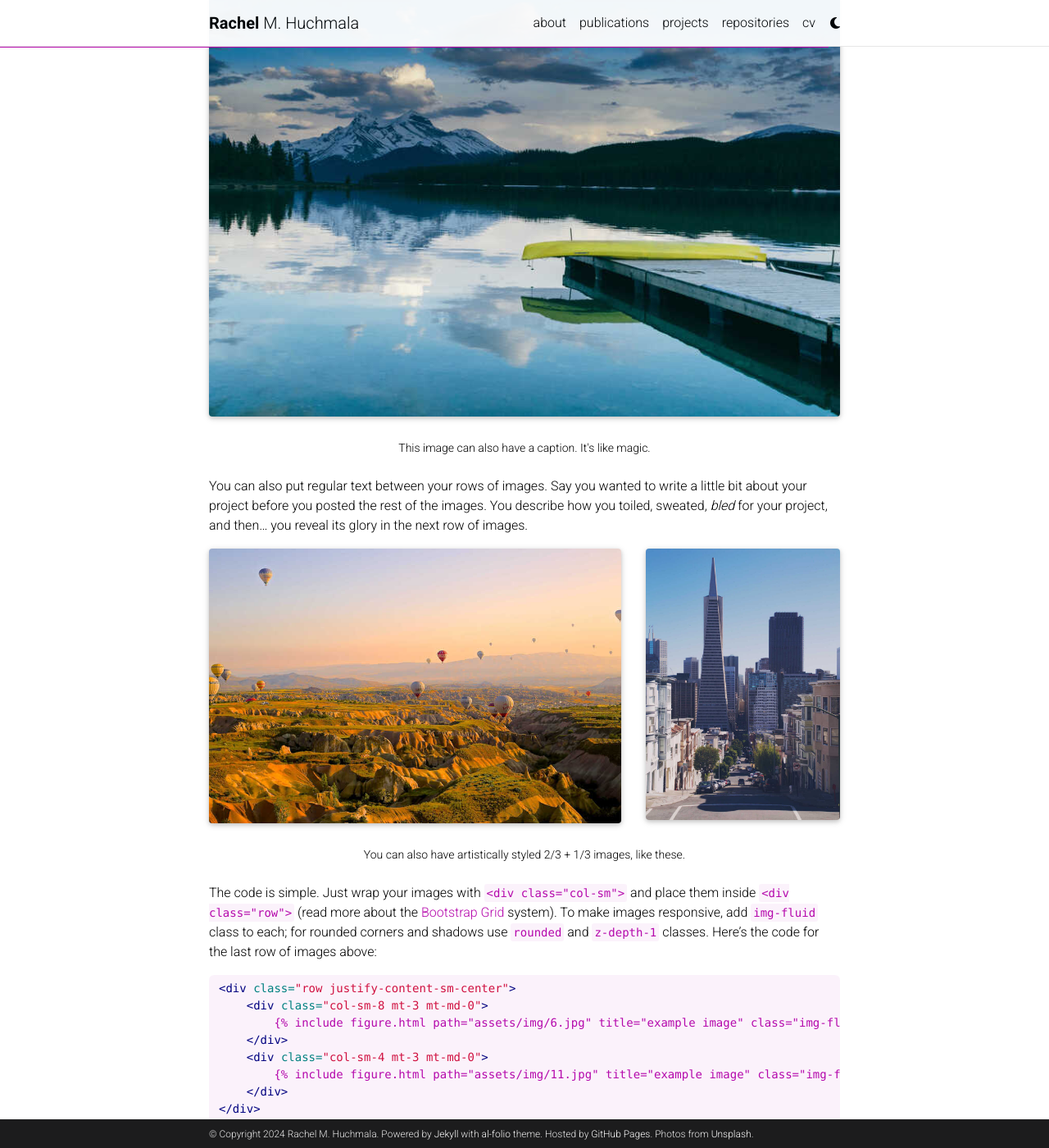
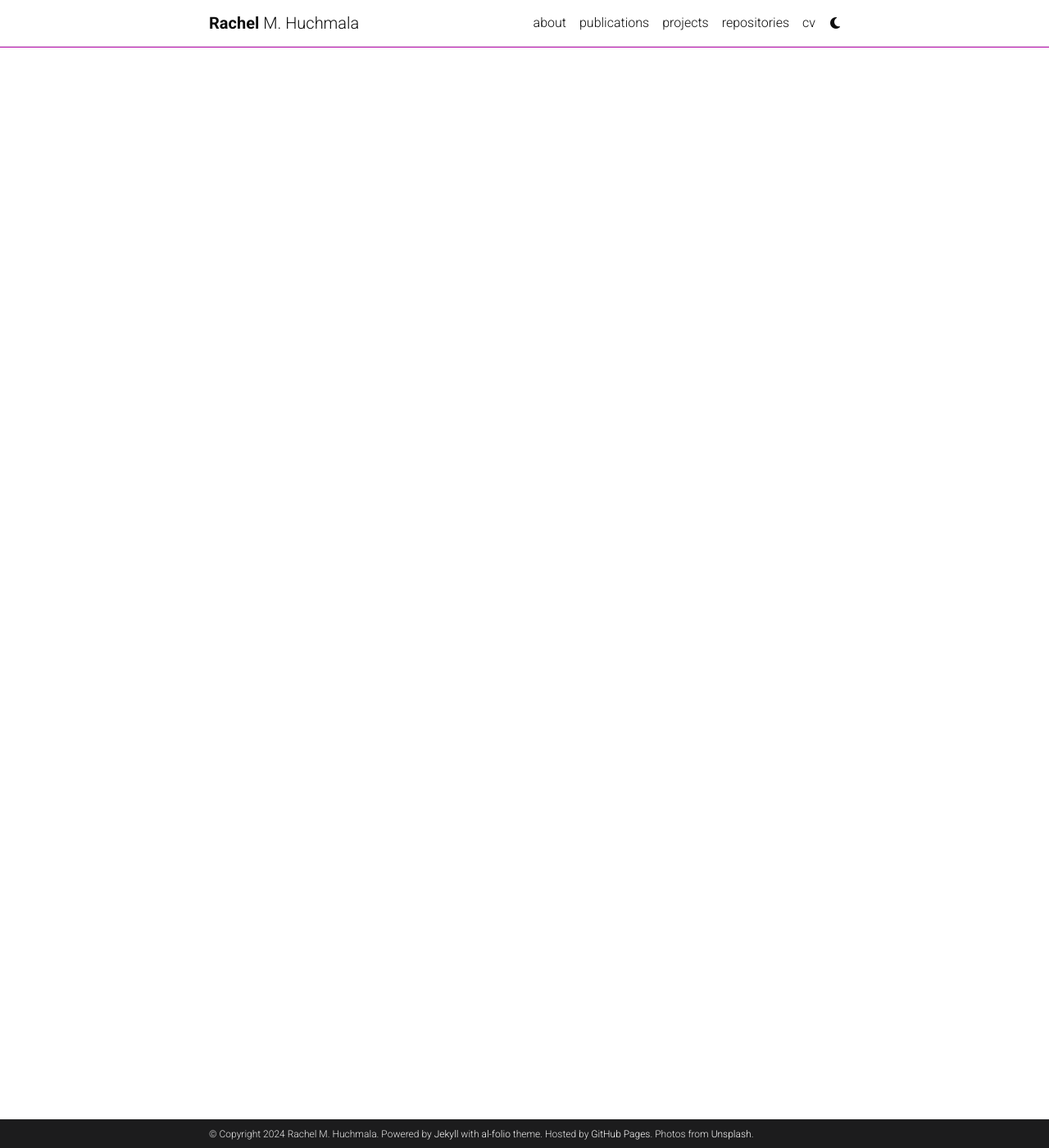
Before and after one commit to rmhuch/rmhuch.github.io, a Jekyll site: the page built from _projects/2_project.md, in a window 1280 px wide and 1400 px high, scrolled down 737 px. Shown: the whole window at 82% size. Built offline with Jekyll 4.4.1, drawn with Linux system fonts in a browser that asks for light colours; full-size pictures stand in for the smaller copies a plugin makes; comment, search, counter and statistics services are not loaded; a style sheet for code colours, icons or effects is not loaded; some of the changed text lies outside the part shown.

Commit message:
Update 2_project.md

````diff
--- a/_projects/2_project.md
+++ b/_projects/2_project.md
@@ -9,69 +9,3 @@
 ---
 
 In 2023, our program was granted funding from NASA’s Science Activation Program to purchase telescopes to be distributed throughout classrooms in Idaho. As of September 2024, we have distributed 37 Unistellar eQuinox 2 telescopes and reached 45 teachers through our workshops. Learn more about our program at [boi.st/telescopes](boi.st/telescopes).
-
-    ---
-    layout: page
-    title: Telescopes for Teachers
-    description: a NASA Science Activation Funded Telescope Lending Program
-    img: /assets/img/Tft_MediaShot.png
-    ---
-
-<div class="row">
-    <div class="col-sm mt-3 mt-md-0">
-        {% include figure.html path="assets/img/1.jpg" title="example image" class="img-fluid rounded z-depth-1" %}
-    </div>
-    <div class="col-sm mt-3 mt-md-0">
-        {% include figure.html path="assets/img/3.jpg" title="example image" class="img-fluid rounded z-depth-1" %}
-    </div>
-    <div class="col-sm mt-3 mt-md-0">
-        {% include figure.html path="assets/img/5.jpg" title="example image" class="img-fluid rounded z-depth-1" %}
-    </div>
-</div>
-<div class="caption">
-    Caption photos easily. On the left, a road goes through a tunnel. Middle, leaves artistically fall in a hipster photoshoot. Right, in another hipster photoshoot, a lumberjack grasps a handful of pine needles.
-</div>
-<div class="row">
-    <div class="col-sm mt-3 mt-md-0">
-        {% include figure.html path="assets/img/5.jpg" title="example image" class="img-fluid rounded z-depth-1" %}
-    </div>
-</div>
-<div class="caption">
-    This image can also have a caption. It's like magic.
-</div>
-
-You can also put regular text between your rows of images.
-Say you wanted to write a little bit about your project before you posted the rest of the images.
-You describe how you toiled, sweated, *bled* for your project, and then... you reveal its glory in the next row of images.
-
-
-<div class="row justify-content-sm-center">
-    <div class="col-sm-8 mt-3 mt-md-0">
-        {% include figure.html path="assets/img/6.jpg" title="example image" class="img-fluid rounded z-depth-1" %}
-    </div>
-    <div class="col-sm-4 mt-3 mt-md-0">
-        {% include figure.html path="assets/img/11.jpg" title="example image" class="img-fluid rounded z-depth-1" %}
-    </div>
-</div>
-<div class="caption">
-    You can also have artistically styled 2/3 + 1/3 images, like these.
-</div>
-
-
-The code is simple.
-Just wrap your images with `<div class="col-sm">` and place them inside `<div class="row">` (read more about the <a href="https://getbootstrap.com/docs/4.4/layout/grid/">Bootstrap Grid</a> system).
-To make images responsive, add `img-fluid` class to each; for rounded corners and shadows use `rounded` and `z-depth-1` classes.
-Here's the code for the last row of images above:
-
-{% raw %}
-```html
-<div class="row justify-content-sm-center">
-    <div class="col-sm-8 mt-3 mt-md-0">
-        {% include figure.html path="assets/img/6.jpg" title="example image" class="img-fluid rounded z-depth-1" %}
-    </div>
-    <div class="col-sm-4 mt-3 mt-md-0">
-        {% include figure.html path="assets/img/11.jpg" title="example image" class="img-fluid rounded z-depth-1" %}
-    </div>
-</div>
-```
-{% endraw %}
````
